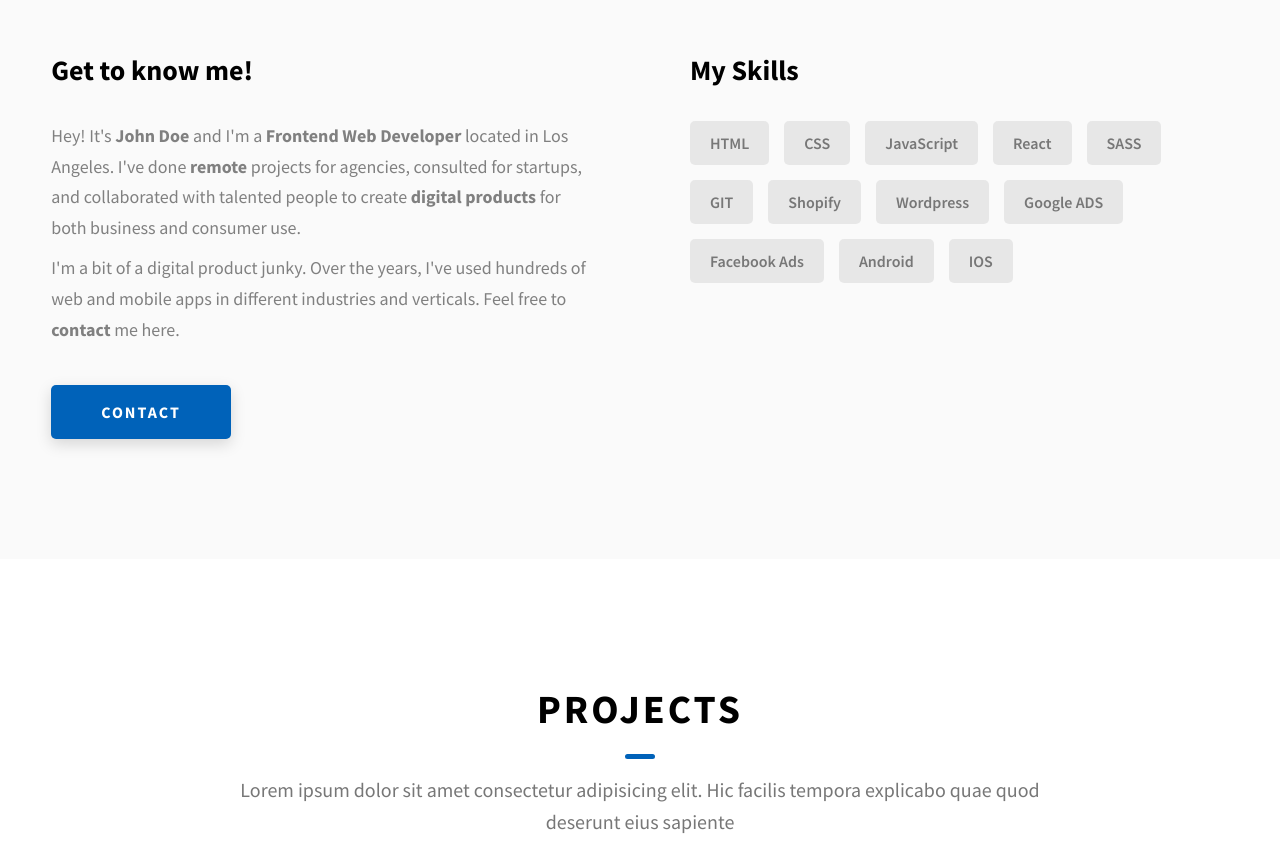
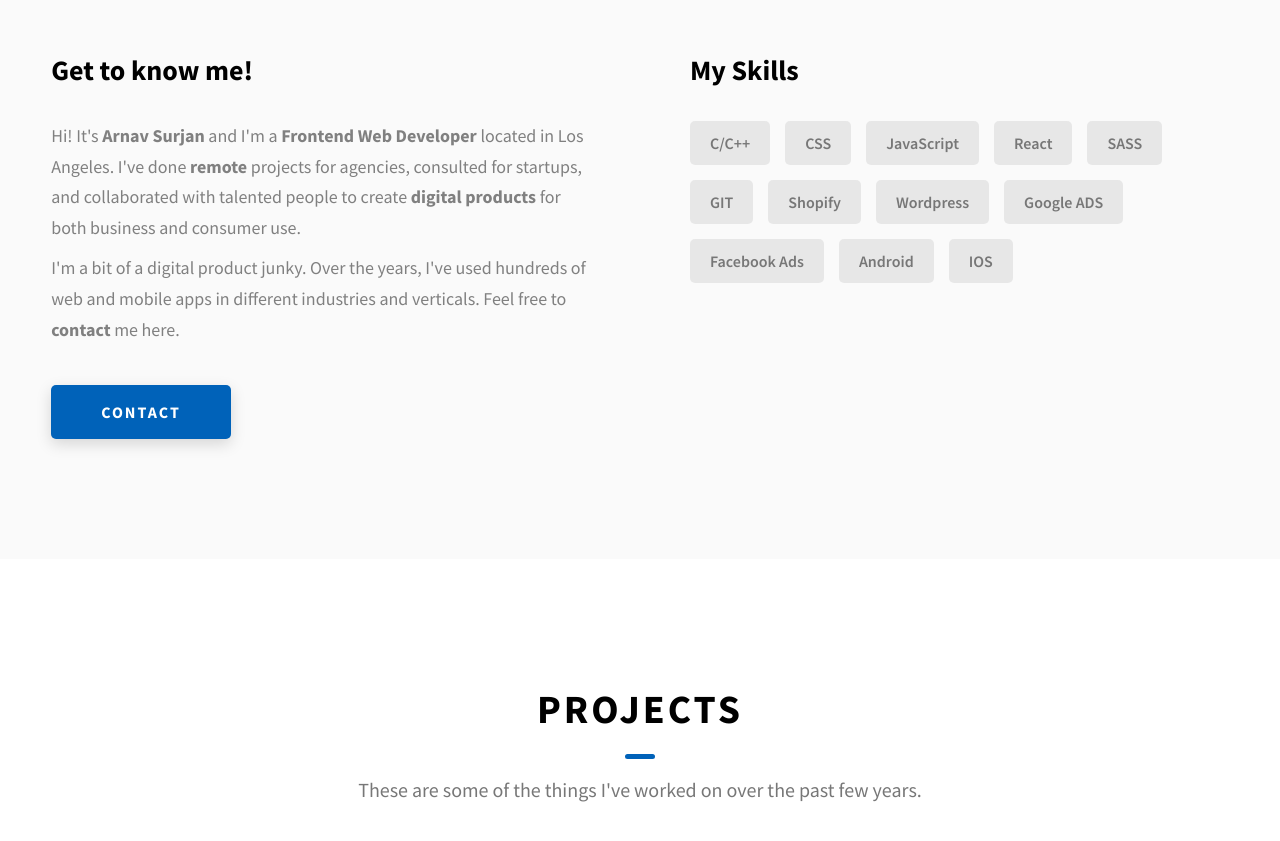
Before and after one commit to Arnav-Surjan/website, a website: page index.html in a window 1280 px wide. Shown: the part 1120-1961 px from the top of the page. Drawn offline with Linux system fonts and the light colour scheme.

Commit message:
first draft

```diff
--- a/index.html
+++ b/index.html
@@ -4,7 +4,7 @@
     <meta charset="UTF-8" />
     <meta name="viewport" content="width=device-width, initial-scale=1.0" />
     <meta http-equiv="X-UA-Compatible" content="ie=edge" />
-    <title>Portfolio</title>
+    <title>Arnav Surjan's Portfolio</title>
     <meta name="description" content="Portfolio Template for Developer" />
 
     <link rel="stylesheet" href="css/style.css" />
@@ -22,7 +22,7 @@
         <div class="header__logo-container">
           <div class="header__logo-img-cont">
             <img
-              src="./assets/png/john-doe.png"
+              src="./assets/png/arnav-surjan.png"
               alt="Arnav Surjan Logo Image"
               class="header__logo-img"
             />
@@ -84,7 +84,7 @@
     </header>
     <section class="home-hero">
       <div class="home-hero__content">
-        <h1 class="heading-primary">Hey, My name is Arnav Surjan</h1>
+        <h1 class="heading-primary">Hi, my name is Arnav Surjan</h1>
         <div class="home-hero__info">
           <p class="text-primary">
             Lorem ipsum dolor sit amet consectetur adipisicing elit. Hic facilis
@@ -147,8 +147,8 @@
             <h3 class="about__content-title">Get to know me!</h3>
             <div class="about__content-details">
               <p class="about__content-details-para">
-                Hey! It's
-                <strong>John Doe</strong>
+                Hi! It's
+                <strong>Arnav Surjan</strong>
                 and I'm a <strong> Frontend Web Developer </strong> located in
                 Los Angeles. I've done
                 <strong> remote </strong>
@@ -171,7 +171,7 @@
           <div class="about__content-skills">
             <h3 class="about__content-title">My Skills</h3>
             <div class="skills">
-              <div class="skills__skill">HTML</div>
+              <div class="skills__skill">C/C++</div>
               <div class="skills__skill">CSS</div>
               <div class="skills__skill">JavaScript</div>
               <div class="skills__skill">React</div>
@@ -193,8 +193,7 @@
         <h2 class="heading heading-sec heading-sec__mb-bg">
           <span class="heading-sec__main">Projects</span>
           <span class="heading-sec__sub">
-            Lorem ipsum dolor sit amet consectetur adipisicing elit. Hic facilis
-            tempora explicabo quae quod deserunt eius sapiente
+            These are some of the things I've worked on over the past few years.
           </span>
         </h2>
 
@@ -355,7 +354,7 @@
             </div>
           </div>
           <div class="main-footer__row main-footer__row-2">
-            <h4 class="heading heading-sm text-lt">John Doe</h4>
+            <h4 class="heading heading-sm text-lt">Arnav Surjan</h4>
             <p class="main-footer__short-desc">
               Lorem ipsum dolor sit amet consectetur adipisicing elit facilis
               tempora explicabo quae quod deserunt
--- a/package.json
+++ b/package.json
@@ -12,9 +12,9 @@
   "author": "",
   "license": "GPL-3.0",
   "devDependencies": {
-    "autoprefixer": "^10.3.1",
-    "node-sass": "^6.0.1",
+    "autoprefixer": "^10.4.16",
+    "node-sass": "^9.0.0",
     "npm-run-all": "^4.1.5",
-    "postcss-cli": "^8.3.1"
+    "postcss-cli": "^10.1.0"
   }
 }
```
Also changed, not shown: assets/png/arnav-surjan.png (added), assets/png/john-doe.png (deleted), 1 other file.
